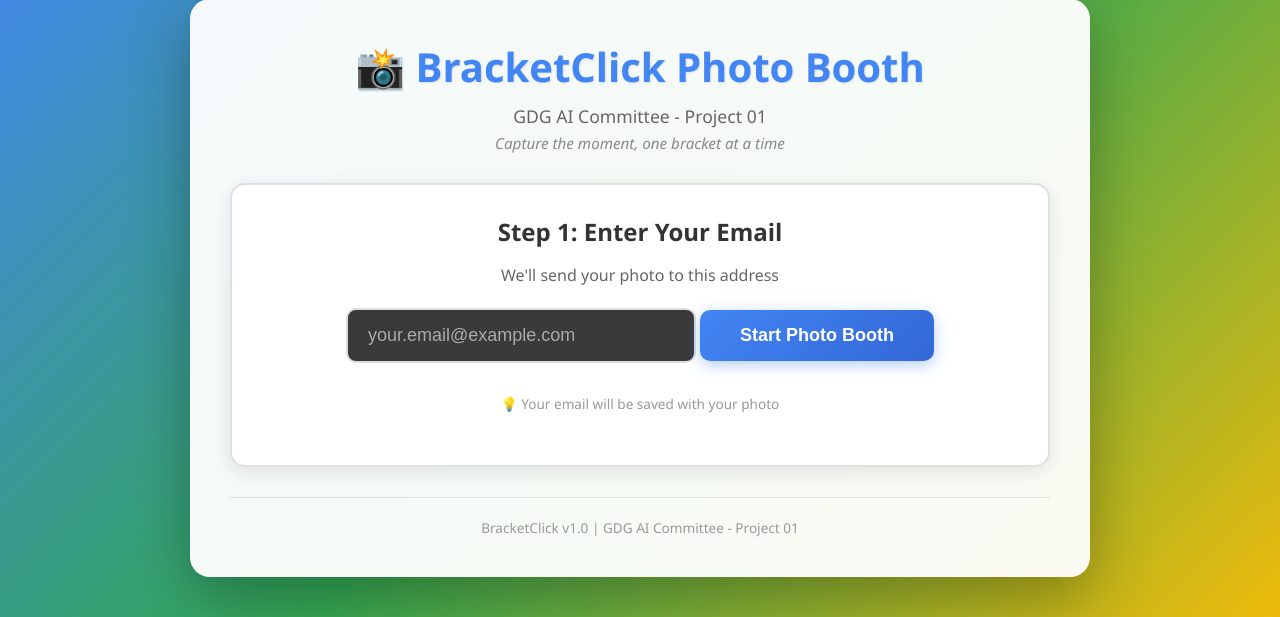
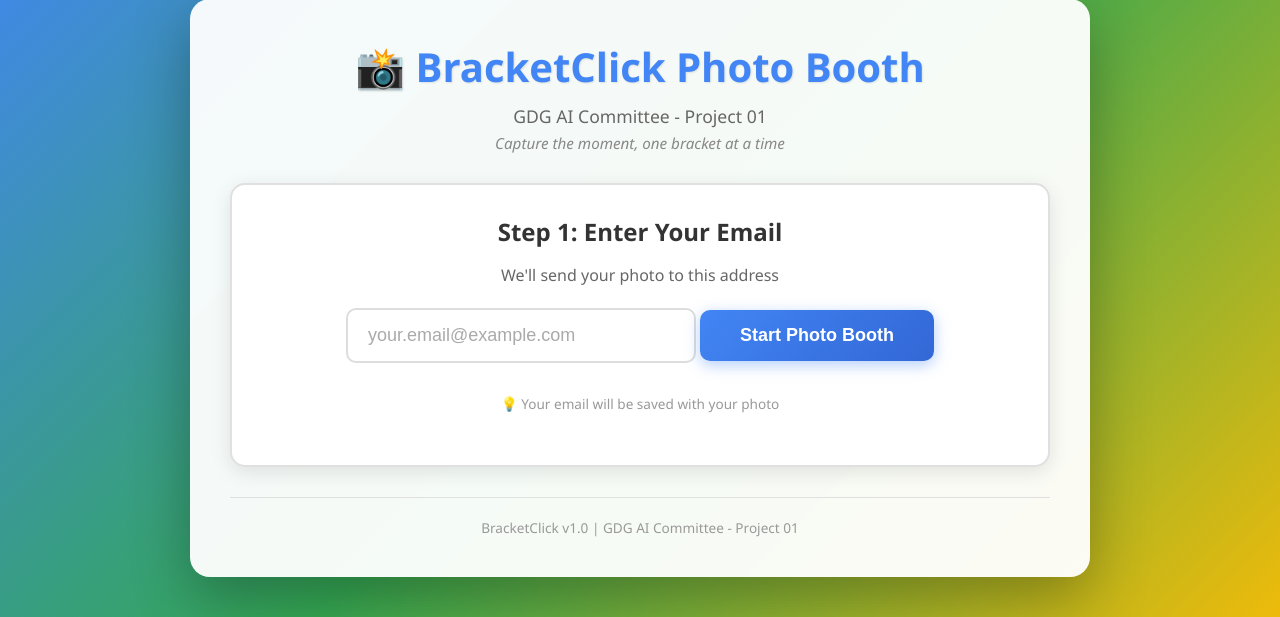
Before and after one commit to ProgAm1/Bracketclick, a Flask app: page / in a window 1280 px wide. Shown: the part 112-729 px from the top of the page. Run offline with Flask 3, Linux system fonts and the light colour scheme.

Commit message:
add/Auto open browser on server start,chang background eamil input

```diff
--- a/web/app.py
+++ b/web/app.py
@@ -11,6 +11,7 @@ from src.gesture_engine import HandAnalyzer
 from src import config
 from src.email_service import send_photo_email
 
+import webbrowser
 import cv2
 import numpy as np
 import json
@@ -39,7 +40,8 @@ def ensure_model():
 
     return model_path
 
-
+def open_browser():
+    webbrowser.open("http://127.0.0.1:5000")
 
 
 def is_valid_email(email):
@@ -529,4 +531,6 @@ if __name__ == '__main__':
         print("    Check if hand_landmarker.task exists\n")
 
     print("\nStarting server...\n")
+    # Open browser automatically
+    threading.Timer(1.5, open_browser).start()
     app.run(debug=False, host='0.0.0.0', port=5000, threaded=True)
--- a/web/static/css/style.css
+++ b/web/static/css/style.css
@@ -109,8 +109,7 @@ input[type="email"] {
     transition: border-color 0.3s, box-shadow 0.3s;
 
     /* ✅ FIX */
-    background: #3a3a3a;
-    color: #fff;
+    color: #000000;
 }
 
 input[type="email"]:focus {
```
